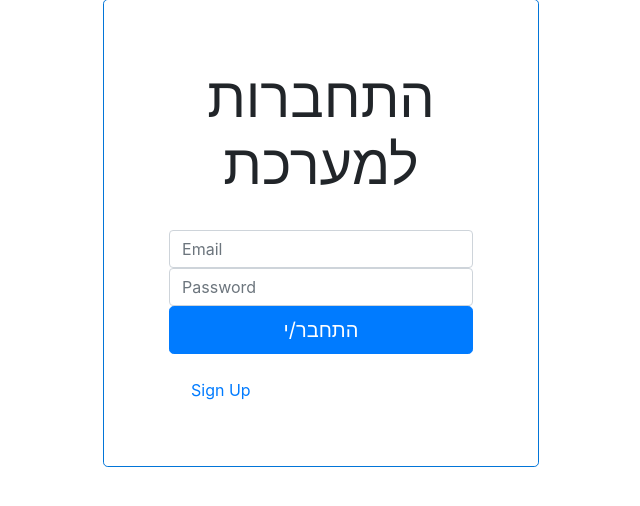
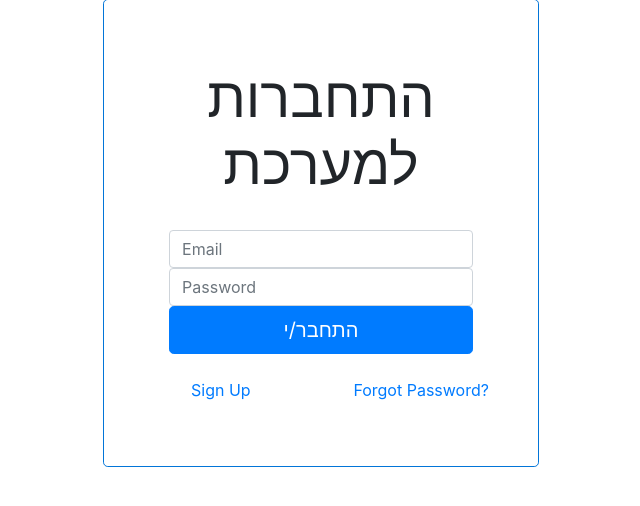
Before and after one commit to leorrose/B7Fun, a Django app: page /login in a window 1280 px wide. Shown: the part 249-755 px from the top of the page, without its empty margins (319-959 px from the left). Run offline with Django 3.2, Linux system fonts and the light colour scheme; some libraries are stand-ins or nearby versions.

Commit message:
PM2020T17-23 add link to login page

```diff
--- a/B7FunDjango/accounts/templates/accounts/login.html
+++ b/B7FunDjango/accounts/templates/accounts/login.html
@@ -28,6 +28,7 @@
             </br>
             <div class="row text-center">
                 <a class="col-6" href="/accounts/signup/"> Sign Up </a>
+                <a class="col-6" href="/accounts/forgotPassword/"> Forgot Password? </a>
             </div>
         </div>
         <div class="col-1 col-lg-4"></div>
```
